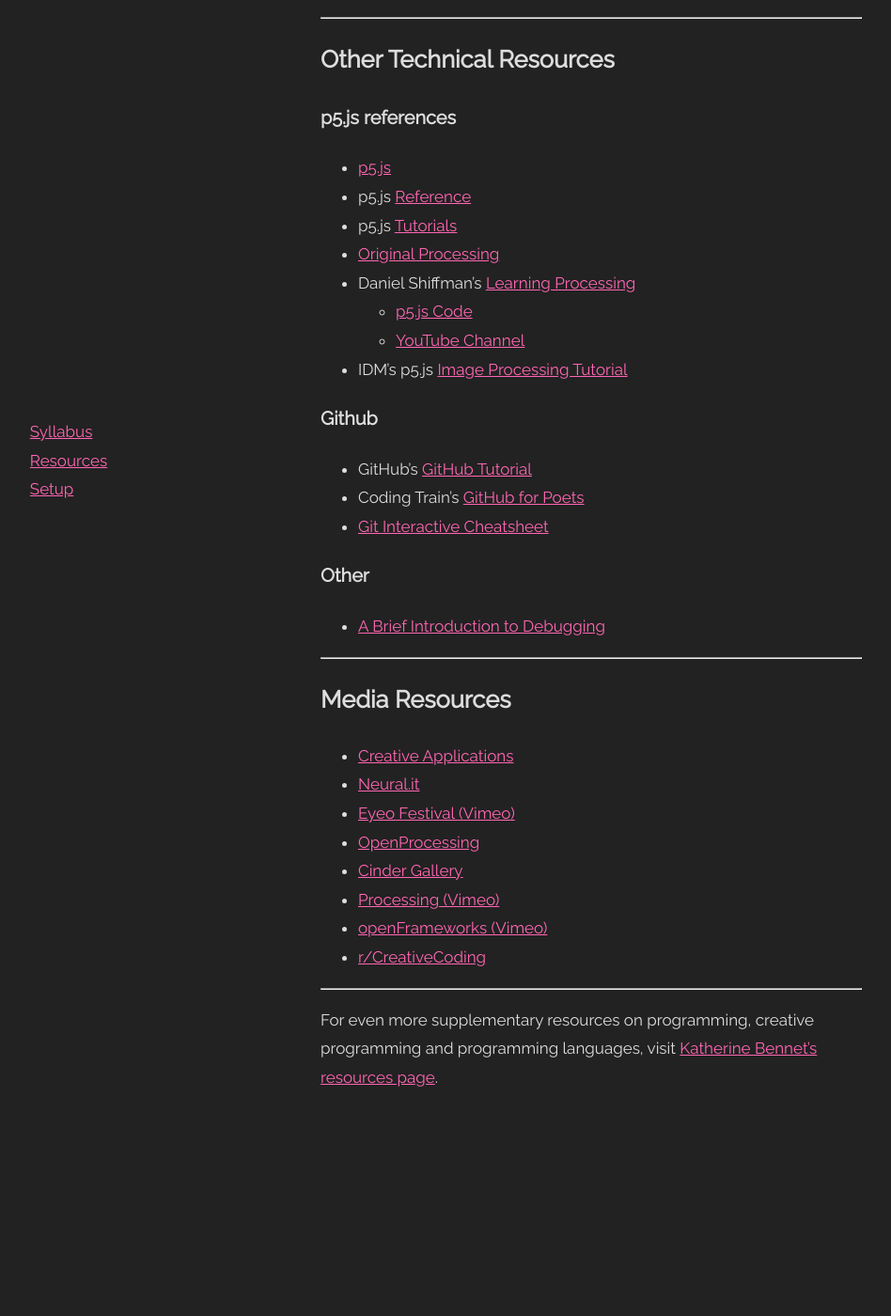
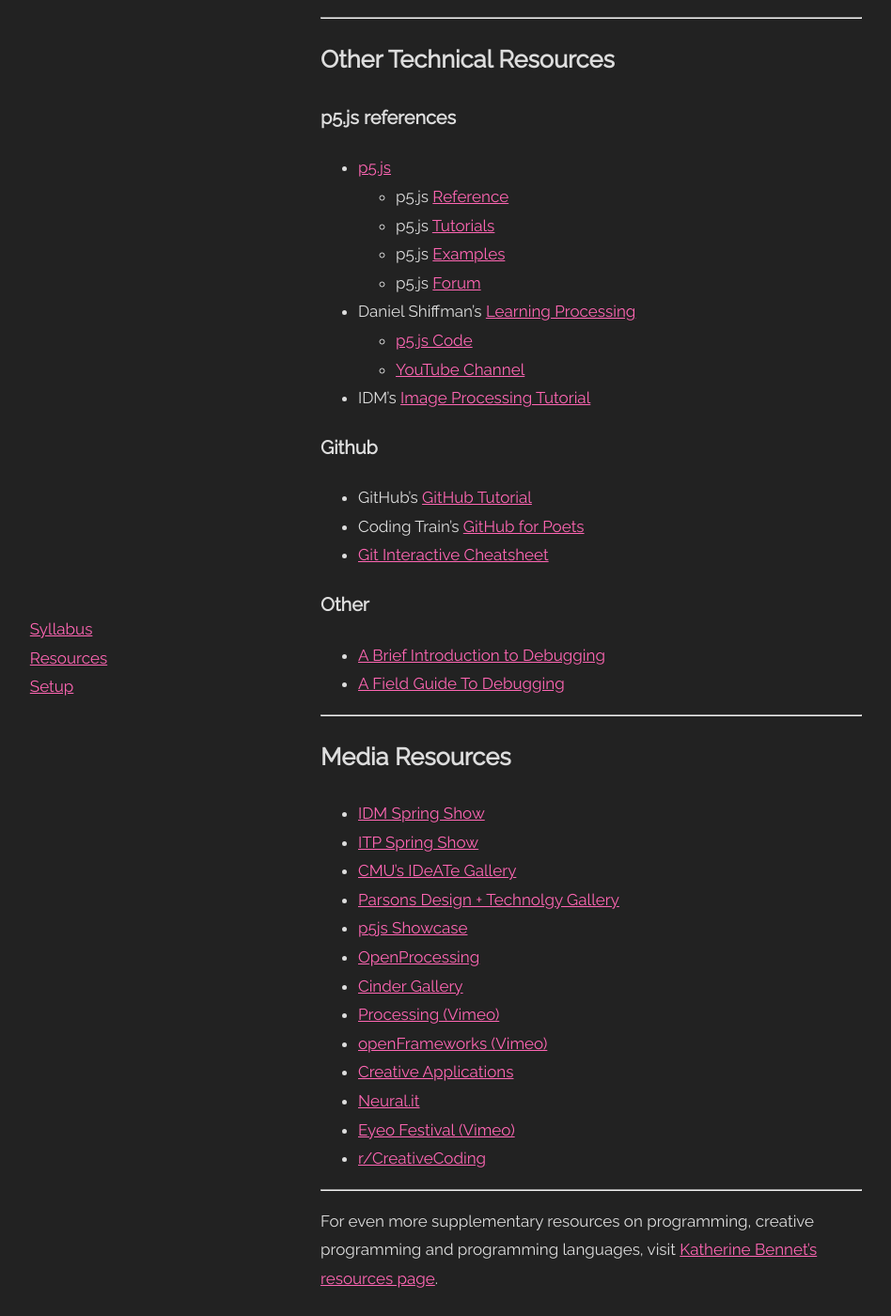
Before and after one commit to DM-GY-6063-2023F-D/DM-GY-6063-2023F-D, a Jekyll site: the page built from _pages/resources.md, in a window 1280 px wide and 1400 px high, scrolled down 654 px. Shown: the whole window at 94% size, without its empty margins (183-1131 px from the left). Built offline with Jekyll 4.4.1, drawn with Linux system fonts in a browser that asks for light colours; before the commit the page ends 1844 px from its top, so only the background shows below that.

Commit message:
update resources

```diff
--- a/_pages/resources.md
+++ b/_pages/resources.md
@@ -24,13 +24,14 @@
 ### p5.js references
 
 - [p5.js](https://p5js.org/)
-- p5.js [Reference](https://p5js.org/reference/)
-- p5.js [Tutorials](https://p5js.org/learn/)
-- [Original Processing](https://processing.org/)
+  - p5.js [Reference](https://p5js.org/reference/)
+  - p5.js [Tutorials](https://p5js.org/learn/)
+  - p5.js [Examples](https://p5js.org/examples/)
+  - p5.js [Forum](https://discourse.processing.org/c/p5js/10)
 - Daniel Shiffman's [Learning Processing](http://learningprocessing.com/)
   - [p5.js Code](https://github.com/shiffman/LearningProcessing-p5.js)
   - [YouTube Channel](https://www.youtube.com/playlist?list=PLRqwX-V7Uu6Zy51Q-x9tMWIv9cueOFTFA)
-- IDM's p5.js [Image Processing Tutorial](https://idmnyu.github.io/p5.js-image/)
+- IDM's [Image Processing Tutorial](https://idmnyu.github.io/p5.js-image/)
 
 ### Github
 
@@ -41,18 +42,24 @@
 ### Other
 
 - [A Brief Introduction to Debugging](https://vimeo.com/channels/debugging)
+- [A Field Guide To Debugging](https://p5js.org/learn/debugging.html)
 
 ---
 
 ## Media Resources
 
-- [Creative Applications](https://www.creativeapplications.net/)
-- [Neural.it](http://neural.it/)
-- [Eyeo Festival (Vimeo)](https://vimeo.com/eyeofestival)
+- [IDM Spring Show](http://idm.show)
+- [ITP Spring Show](https://itp.nyu.edu/shows/)
+- [CMU’s IDeATe Gallery](http://ideate.xsead.cmu.edu/gallery/projects)
+- [Parsons Design + Technolgy Gallery](https://www.newschool.edu/parsons/mfa-design-technology-student-work/)
+- [p5js Showcase](https://p5js.org/showcase/)
 - [OpenProcessing](https://www.openprocessing.org/)
 - [Cinder Gallery](https://libcinder.org/gallery)
 - [Processing (Vimeo)](https://vimeo.com/groups/processing)
 - [openFrameworks (Vimeo)](https://vimeo.com/of)
+- [Creative Applications](https://www.creativeapplications.net/)
+- [Neural.it](http://neural.it/)
+- [Eyeo Festival (Vimeo)](https://vimeo.com/eyeofestival)
 - [r/CreativeCoding](https://www.reddit.com/r/creativecoding/)
 
 ---
```
